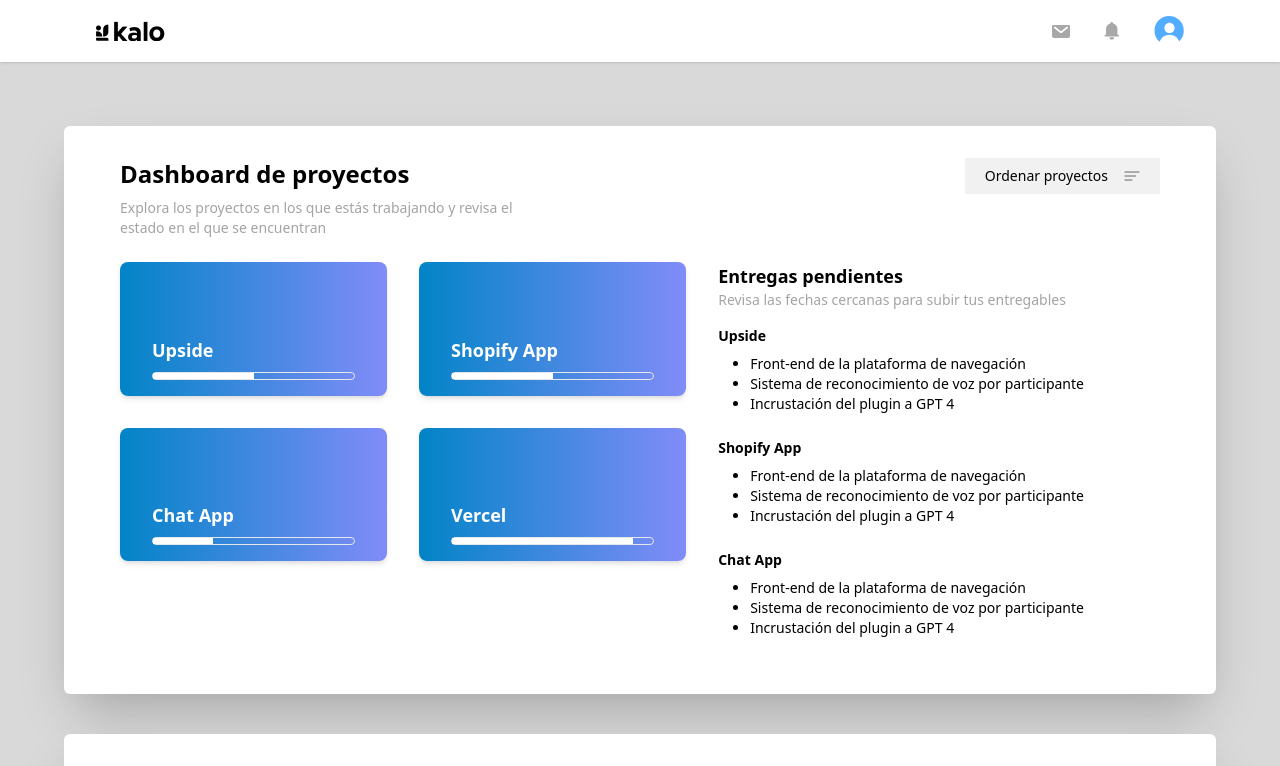
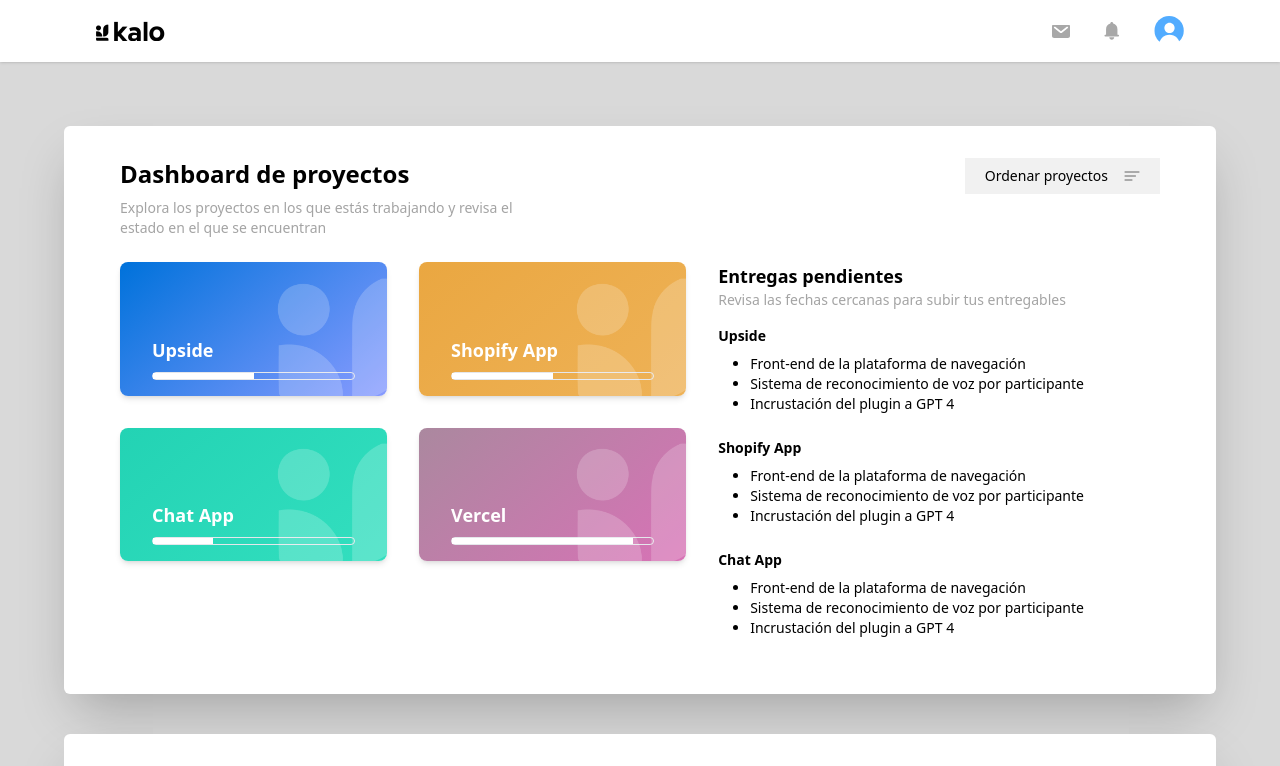
Before and after one commit to Kalo-co/kalo-ui, a Next.js app: page / in a window 1280 px wide. Shown: the top 766 px of the page. Built offline with nearby package versions, Linux system fonts and the light colour scheme.

Commit message:
bg images for each project

```diff
--- a/src/app/page.tsx
+++ b/src/app/page.tsx
@@ -24,7 +24,7 @@
       <div>
         <div className="grid lg:grid-cols-2 gap-8">
           {
-            projects.map((project) => <ProjectCard name={project.name} progress={project.progress} />)
+            projects.map((project) => <ProjectCard name={project.name} bgColor={project.bgColor} progress={project.progress} />)
           }
         </div>
       </div>
--- a/src/components/ProjectCard.tsx
+++ b/src/components/ProjectCard.tsx
@@ -1,9 +1,13 @@
-type Props = { name: string, progress: string}
-const ProjectCard = (props: Props) => (
-    <div className={`relative w-[267.10px] h-[133.64px] cursor-pointer hover:scale-105
-      bg-gradient-to-l from-indigo-400 to-sky-600 rounded-lg shadow-md`}
+import Image from "next/image";
+
+type Props = { name: string, progress: string, bgColor: string}
+const ProjectCard = (props: Props) => {
+    console.log(props);
+    return (<div className={`relative w-[267.10px] h-[133.64px] cursor-pointer hover:scale-105
+       rounded-lg shadow-md`} style={{ backgroundImage: props.bgColor }}
     >
         <div className="w-full absolute bottom-0 px-8 py-4 text-white">
+            <Image className="absolute bottom-0 right-0 opacity-20" src="/images/kalo.png" width={110} height={150} alt="kalo" />
             <p className="font-semibold text-lg">{props.name}</p>
             <div className="w-full border rounded-md mt-2 h-[8px]">
                 <div className={`bg-white h-full`} style={{ width: props.progress }}></div>
@@ -11,5 +15,6 @@
         </div>
     </div>
 )
+}
 
 export default ProjectCard;
--- a/src/data/projects.ts
+++ b/src/data/projects.ts
@@ -11,7 +11,8 @@
             "Incrustación del plugin a GPT 4"
           ]
         }
-      ]
+      ],
+      bgColor: 'linear-gradient(319deg, #889BFF 0%, #0072DB 99.29%)'
     },
     {
       name: 'Shopify App',
@@ -25,7 +26,8 @@
             "Incrustación del plugin a GPT 4"
           ]
         }
-      ]
+      ],
+      bgColor: 'linear-gradient(319deg, #EEB257 0%, #EAA741 99.29%)'
     },
     {
       name: 'Chat App',
@@ -39,7 +41,8 @@
             "Incrustación del plugin a GPT 4"
           ]
         }
-      ]
+      ],
+      bgColor: 'linear-gradient(319deg, #33DFBF 0%, #23D3B4 99.29%)'
     },
     {
       name: 'Vercel',
@@ -53,6 +56,7 @@
             "Incrustación del plugin a GPT 4"
           ]
         }
-      ]
+      ],
+      bgColor: 'linear-gradient(319deg, #D872B6 0%, #AB889F 99.29%)'
     }
   ]
```
Also changed, not shown: public/images/kalo.png (added).
